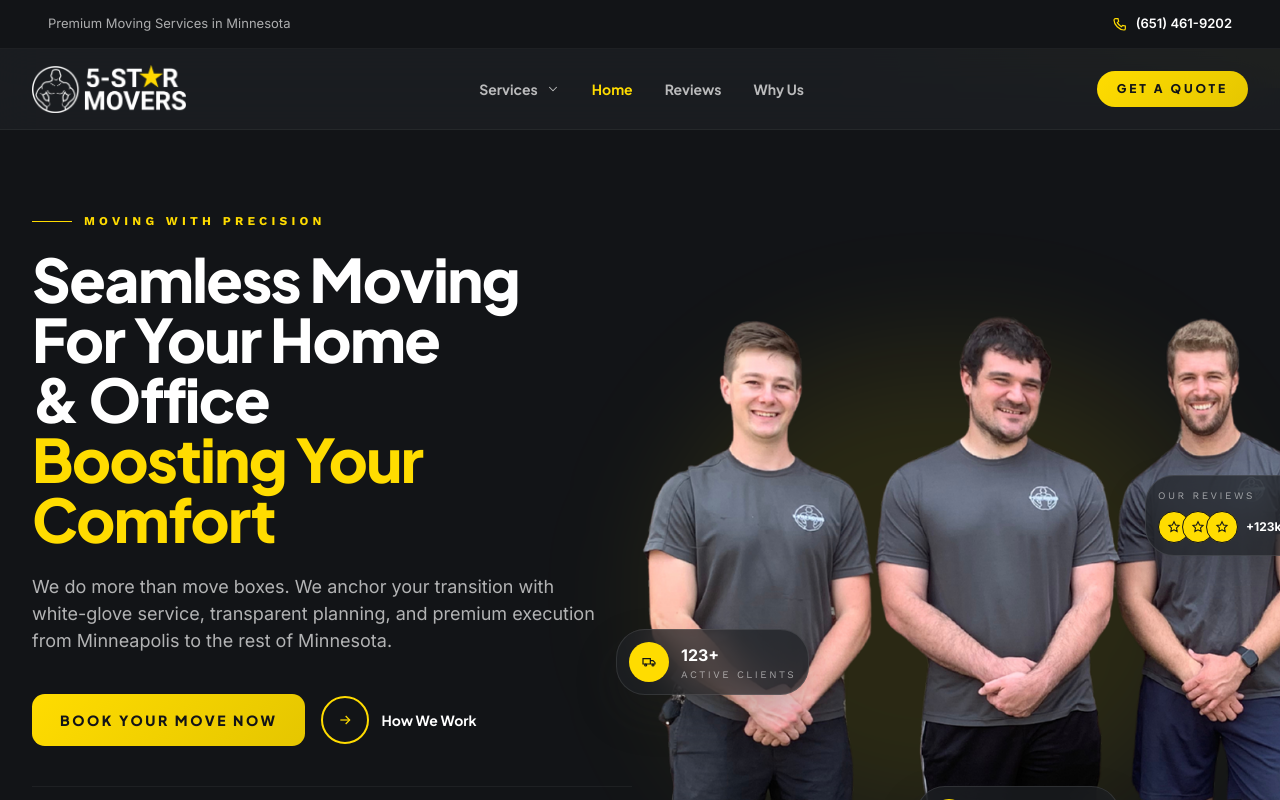
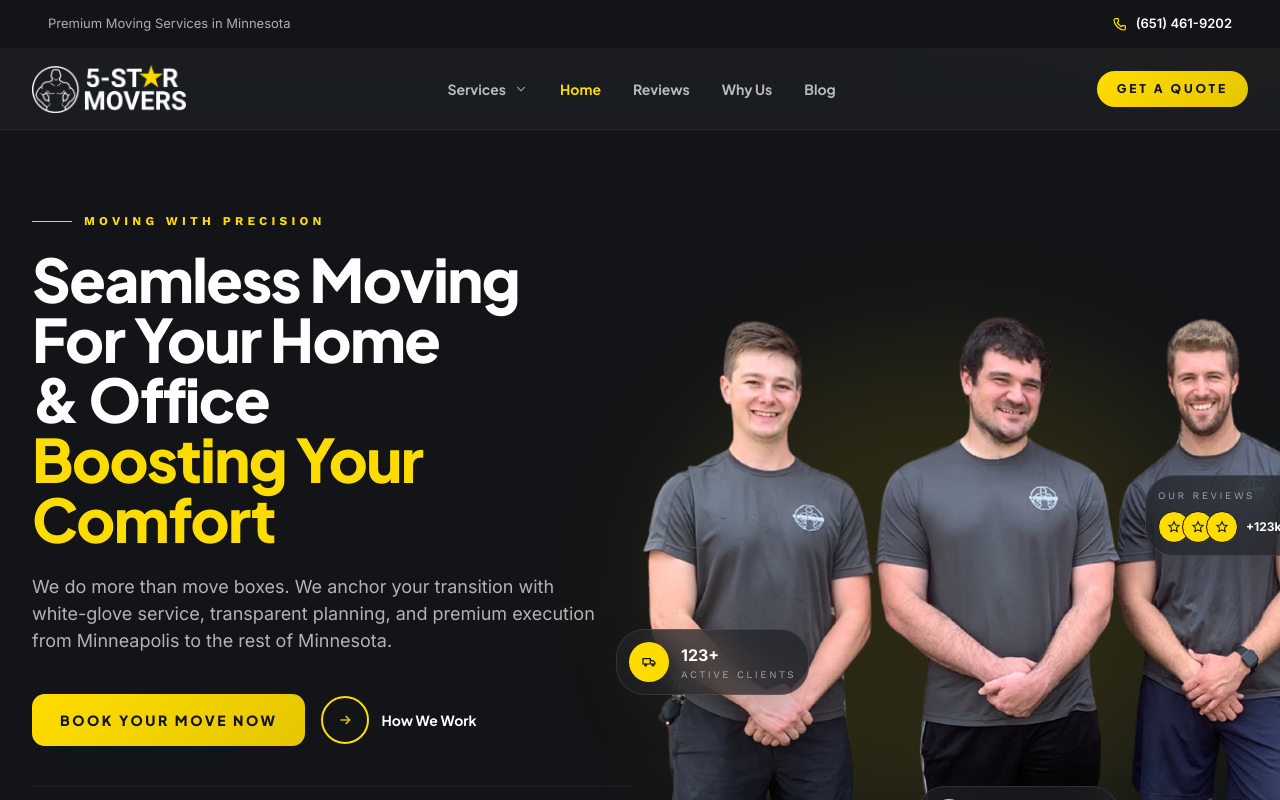
Before and after one commit to MoverMarketing-development/5starsmovers, a Next.js app: page / in a window 1280 px wide. Shown: the top 800 px of the page. Built offline with nearby package versions, Linux system fonts and the light colour scheme.

Commit message:
feat: add Blog link to navbar

```diff
--- a/src/components/Navbar.tsx
+++ b/src/components/Navbar.tsx
@@ -137,6 +137,7 @@ const navItems = [
   { label: "Home", homeHref: "#home", fallbackHref: "/" },
   { label: "Reviews", homeHref: "#awards", fallbackHref: "/#awards" },
   { label: "Why Us", homeHref: "#difference", fallbackHref: "/#difference" },
+  { label: "Blog", homeHref: "/blog", fallbackHref: "/blog" },
 ];
 
 const serviceGroups = [
```
